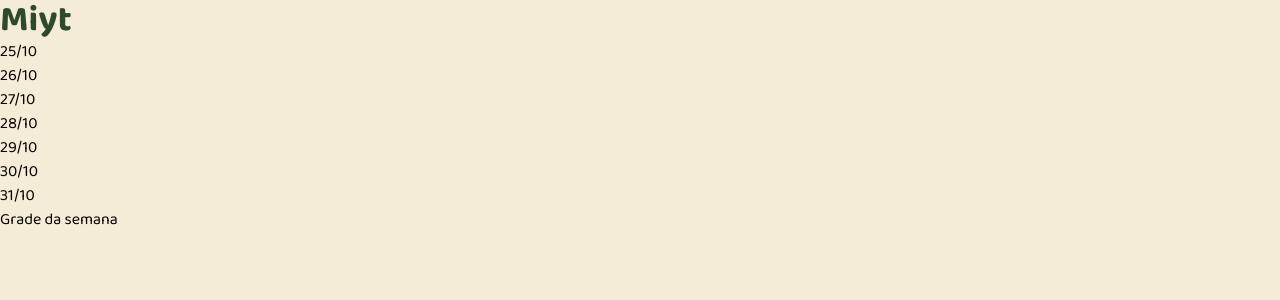
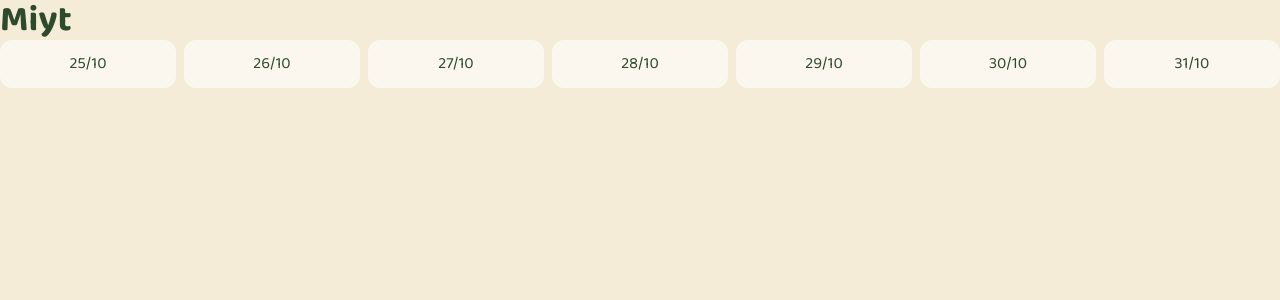
Before and after one commit to yannevic/miyt, a React (Vite) app: page / in a window 1280 px wide. Shown: the top 300 px of the page. Built offline with nearby package versions, Linux system fonts and the light colour scheme.

Commit message:
feat: mostra os 7 dias em colunas no GradeSemana

```diff
--- a/src/App.tsx
+++ b/src/App.tsx
@@ -1,4 +1,4 @@
-import { diaDaSemana, formatarDiaMes } from './utils/semana'
+import { diaDaSemana } from './utils/semana'
 import { GradeSemana } from './components/GradeSemana'
 
 function App() {
@@ -7,10 +7,7 @@ function App() {
   return (
     <div className='bg-bark-100 min-h-screen'>
       <h1 className='text-leaf-800 text-4xl font-bold'>Miyt</h1>
-      {dias.map((data) => (
-        <p key={data.toISOString()}>{formatarDiaMes(data)}</p>
-      ))}
-      <GradeSemana />
+      <GradeSemana dias={dias} />
     </div>
   )
 }
--- a/src/components/GradeSemana.tsx
+++ b/src/components/GradeSemana.tsx
@@ -1,7 +1,20 @@
-export function GradeSemana() {
+import { formatarDiaMes } from '../utils/semana'
+
+type GradeSemanaProps = {
+  dias: Date[]
+}
+
+export function GradeSemana({ dias }: GradeSemanaProps) {
   return (
-    <div>
-      <p>Grade da semana</p>
+    <div className='grid grid-cols-7 gap-2'>
+      {dias.map((data) => (
+        <div
+          key={data.toISOString()}
+          className='rounded-xl bg-white/60 p-3 text-center text-leaf-800'
+        >
+          {formatarDiaMes(data)}
+        </div>
+      ))}
     </div>
   )
 }
```
